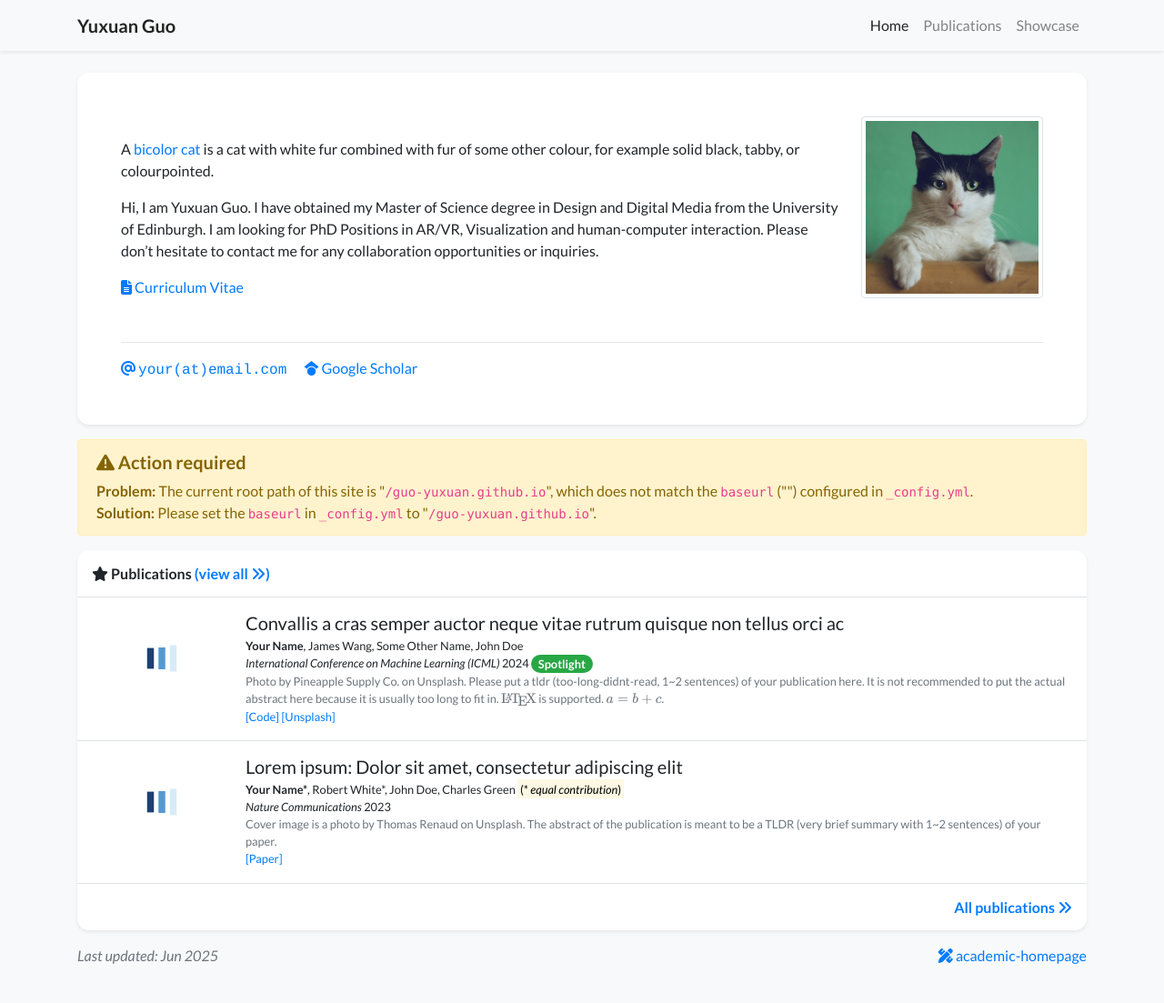
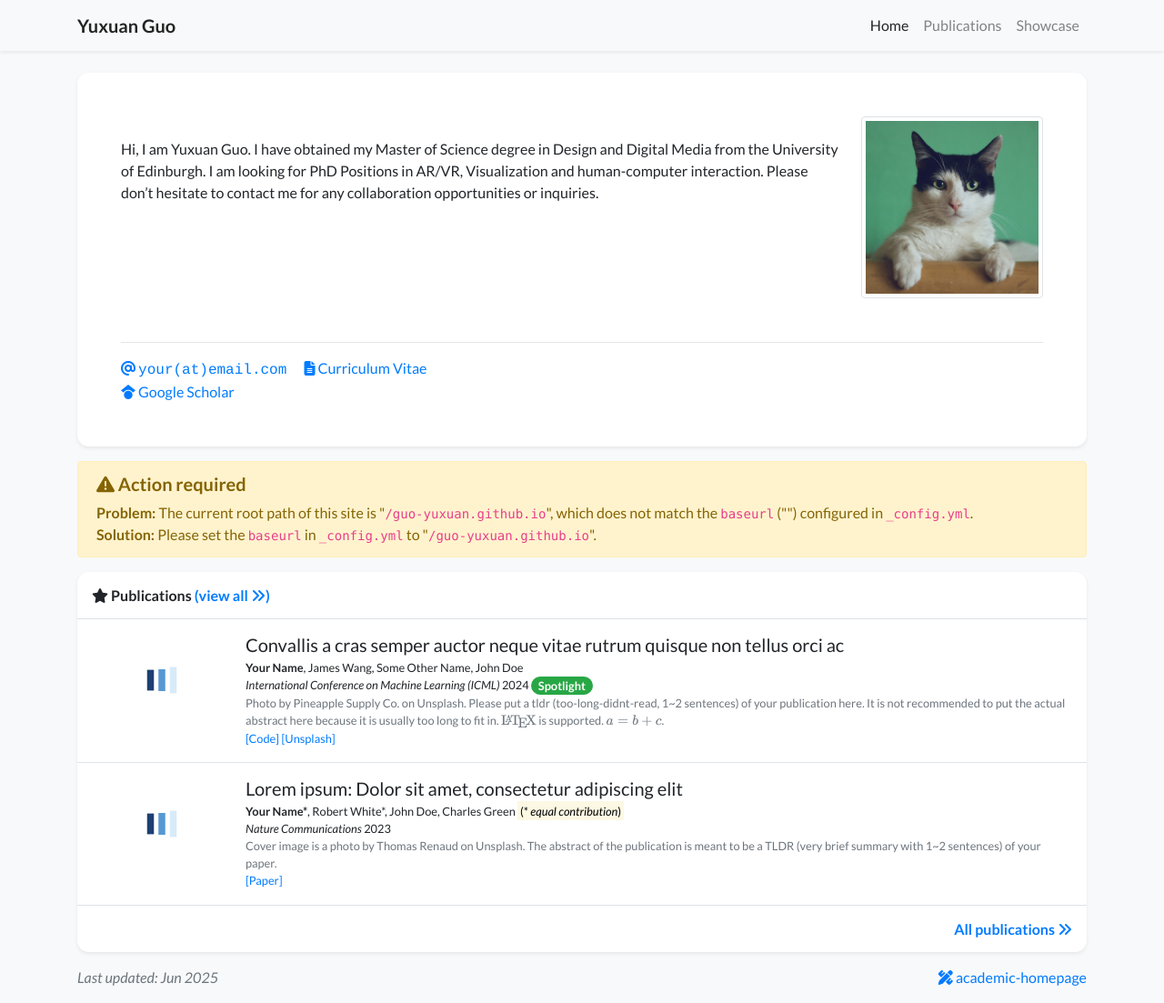
Before and after one commit to guo-yuxuan/guo-yuxuan.github.io, a Jekyll site: the page built from index.html, in a window 1280 px wide and 1103 px high. Shown: the whole window at 91% size. Built offline with Jekyll 4.4.1, drawn with Linux system fonts in a browser that asks for light colours; nearby versions of some CDN libraries; a style sheet for code colours, icons or effects is not loaded.

Commit message:
update profile

```diff
--- a/_data/profile.yml
+++ b/_data/profile.yml
@@ -21,9 +21,6 @@ gscholar: xFmQpf4AAAAJ  # This is an example, replace it with your own Google Sc
 
 short_bio_text_justify: false
 short_bio: >-
-  <p>
-    A <a href="https://en.wikipedia.org/wiki/Bicolor_cat" target="_blank">bicolor cat</a> is a cat with white fur combined with fur of some other colour, for example solid black, tabby, or colourpointed.
-  </p>
   <p>
     Hi, I am Yuxuan Guo. I have obtained my Master of Science degree in Design and Digital Media from the University of Edinburgh.
     I am looking for PhD Positions in AR/VR, Visualization and human-computer interaction.
--- a/_includes/widgets/profile_card.html
+++ b/_includes/widgets/profile_card.html
@@ -40,9 +40,7 @@
                         <div class="text-profile-bio mt-3" {% if site.data.profile.short_bio_text_justify %}style="text-align: justify;"{% endif %}>
                             {{ site.data.profile.short_bio }}
                         </div>
-                        {% if site.data.profile.cv_link %}
-                            <a target="_blank" href="{{ site.data.profile.cv_link | relative_url }}"><i class="fas fa-file-alt"></i> Curriculum Vitae</a> <br/>
-                        {% endif %}
+
                     </div>
 
                 </div>
@@ -52,6 +50,9 @@
                         <a class="pr-3 no-break" href="mailto:{{ site.data.profile.email | encode_email }}">
                             <i class="fas fa-at"></i> <span class="email-text">{{ site.data.profile.email | replace: "@", "(at)" }}</span>
                         </a>
+                        {% if site.data.profile.cv_link %}
+                        <a target="_blank" href="{{ site.data.profile.cv_link | relative_url }}"><i class="fas fa-file-alt"></i> Curriculum Vitae</a> <br/>
+                        {% endif %}
 
                         {% if site.data.profile.gscholar %}
                         {%- if site.data.profile.gscholar contains 'scholar.google' -%}
```
